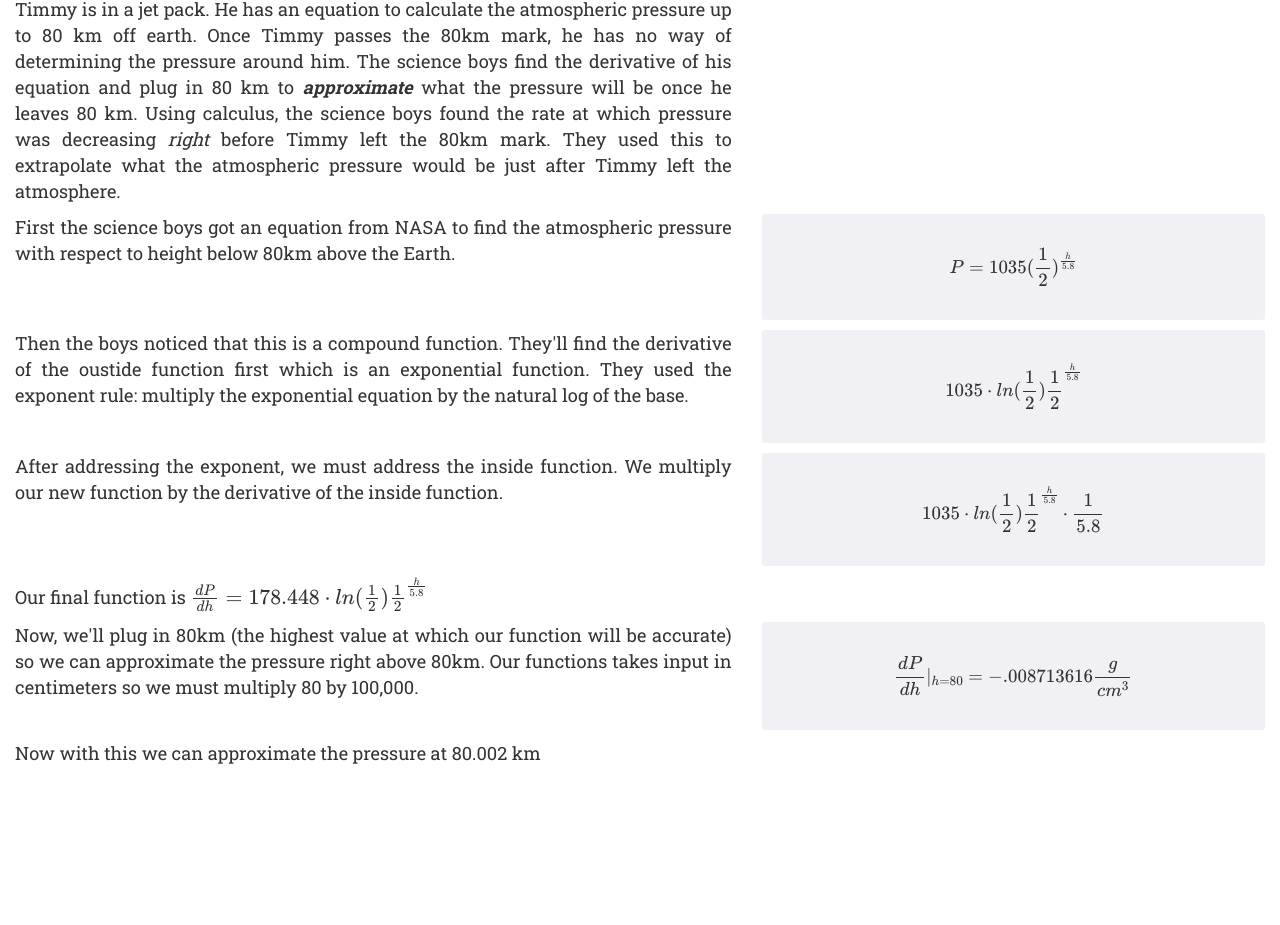
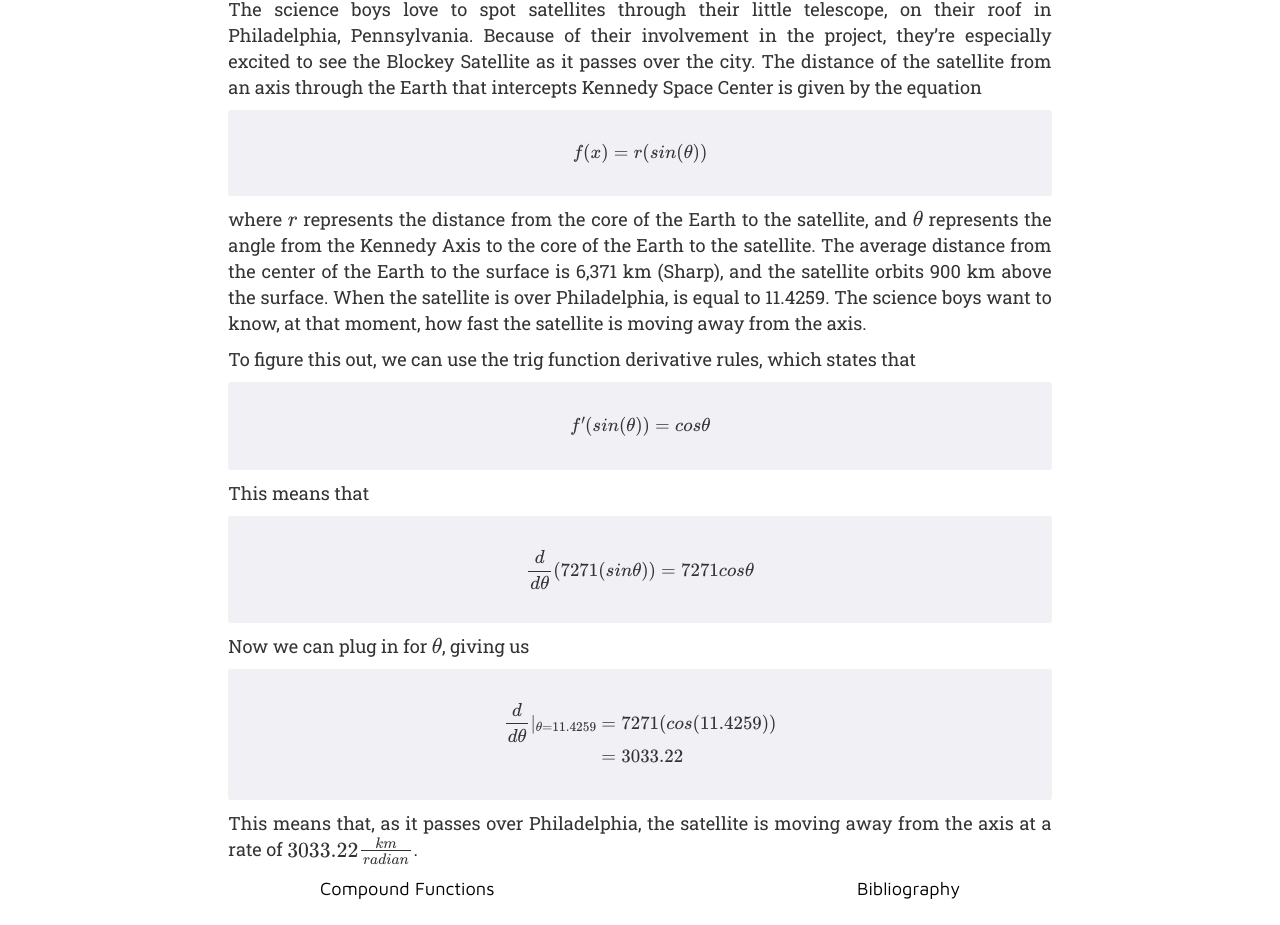
Before and after one commit to blockaj/calc_in_space, a website: page trig_funcs.html in a window 1280 px wide. Shown: the part 74-999 px from the top of the page. Before the commit the page ends 850 px from the top, so only its background shows below. Drawn offline with nearby package versions, Linux system fonts and the light colour scheme; some packages are replaced by stand-ins of ours.

Commit message:
One step away

```diff
--- a/main.css
+++ b/main.css
@@ -83,6 +83,7 @@ a {
 }
 .left, .right {
 	top: 5px;
+	font-size: 1.3em;
 	color: #000000;
 }
 .left {
--- a/trig_funcs.html
+++ b/trig_funcs.html
@@ -14,85 +14,59 @@
 	</head>
 	<body>
 		<div class="container-fluid">
-			<h1>Trigonometric Functions</h1>
 			<div class="row">
-				<div class="col-md-7">
+				<div class="col-md-8 col-md-offset-2">
+				<h1>Trigonometric Functions</h1>
 					<p>
-						Timmy is in a jet pack. He has an equation to calculate the atmospheric pressure up to 80 km off earth. Once Timmy passes the 80km mark, he has no way of determining the pressure around him. The science boys find the derivative of his equation and plug in 80 km to <em><b>approximate</b></em> what the pressure will be once he leaves 80 km. Using calculus, the science boys found the rate at which pressure was decreasing <em>right</em> before Timmy left the 80km mark. They used this to extrapolate what the atmospheric pressure would be just after Timmy left the atmosphere.
+						The science boys love to spot satellites through their little telescope, on their roof in Philadelphia, Pennsylvania. Because of their involvement in the project, they’re especially excited to see the Blockey Satellite as it passes over the city. The distance of the satellite from an axis through the Earth that intercepts Kennedy Space Center is given by the equation
 					</p>
-				</div>
-			</div>
-			<div class="row">
-				<div class="col-md-7">
-					<p>
-						First the science boys got an equation from NASA to find the atmospheric pressure with respect to height below 80km above the Earth.
-					</p>
-				</div>
-				<div class="col-md-5">
 					<p class="equation">
 						$$
-						P = 1035(\frac{1}{2})^{\frac{h}{5.8}}
+							f(x)=r(sin(\theta))
 						$$
 					</p>
-				</div>
-			</div>
-			<div class="row">
-				<div class="col-md-7">
 					<p>
-						Then the boys noticed that this is a compound function. They'll find the derivative of the oustide function first which is an exponential function. They used the exponent rule: multiply the exponential equation by the natural log of the base.
+					where $r$ represents the distance from the core of the Earth to the satellite, and $\theta$ represents the angle from the Kennedy Axis to the core of the Earth to the satellite. The average distance from the center of the Earth to the surface is 6,371 km (Sharp), and the satellite orbits 900 km above the surface. When the satellite is over Philadelphia, is equal to 11.4259. The science boys want to know, at that moment, how fast the satellite is moving away from the axis.
 					</p>
-				</div>
-				<div class="col-md-5">
+					<p>
+						To figure this out, we can use the trig function derivative rules, which states that
+					</p>
 					<p class="equation">
 						$$
-						1035 \cdot ln(\frac{1}{2}) \frac{1}{2}^{\frac{h}{5.8}}
+						f^\prime(sin(\theta)) = cos\theta
 						$$
 					</p>
-				</div>
-			</div>
-			<div class="row">
-				<div class="col-md-7">
 					<p>
-						After addressing the exponent, we must address the inside function. We multiply our new function by the derivative of the inside function.
+						This means that
 					</p>
-				</div>
-				<div class="col-md-5">
 					<p class="equation">
 						$$
-						1035 \cdot ln(\frac{1}{2}) \frac{1}{2}^{\frac{h}{5.8}} \cdot \frac{1}{5.8}
+						\frac{d}{d\theta}(7271(sin\theta)) = 7271cos\theta
 						$$
 					</p>
-				</div>
-			</div>
-			<div class="row">
-				<div class="col-md-7">
 					<p>
-						Our final function is $ \frac{dP}{dh} = 178.448 \cdot ln(\frac{1}{2}) \frac{1}{2}^{\frac{h}{5.8}}$
+						Now we can plug in for $\theta$, giving us
 					</p>
-				</div>
-				<div class="col-md-5"></div>
-			</div>
-			<div class="row">
-				<div class="col-md-7">
-					<p>
-						Now, we'll plug in 80km (the highest value at which our function will be accurate) so we can approximate the pressure right above 80km. Our functions takes input in centimeters so we must multiply 80 by 100,000.
-					</p>
-				</div>
-				<div class="col-md-5">
 					<p class="equation">
 						$$
-						\frac{dP}{dh}|_{h=80} = -.008713616 \frac{g}{cm^3}
+						\begin{equation}
+						\begin{split}
+						\frac{d}{d\theta}|_{\theta=11.4259}&=7271(cos(11.4259)) \\
+						&=3033.22
+						\end{split}
+						\end{equation}
 						$$
 					</p>
-				</div>
-			</div>
-			<div class="row">
-				<div class="col-md-7">
 					<p>
-						Now with this we can approximate the pressure at 80.002 km
+						This means that, as it passes over Philadelphia, the satellite is moving away from the axis at a rate of $3033.22 \frac{km}{radian}$.
 					</p>
 				</div>
 			</div>
 		</div>
+		<div class="footer-container">
+			<div class="footer">
+				<a class="left" href="compound_functions.html">Compound Functions</a><a class="right" href="bib.html">Bibliography</a>
+			</div>
+		</div>
 	</body>
 </html>
```
Also changed, not shown: bib.html (+12 -2 lines), compound_functions.html (+1 -1 lines), power_functions.html (+1 -1 lines).
